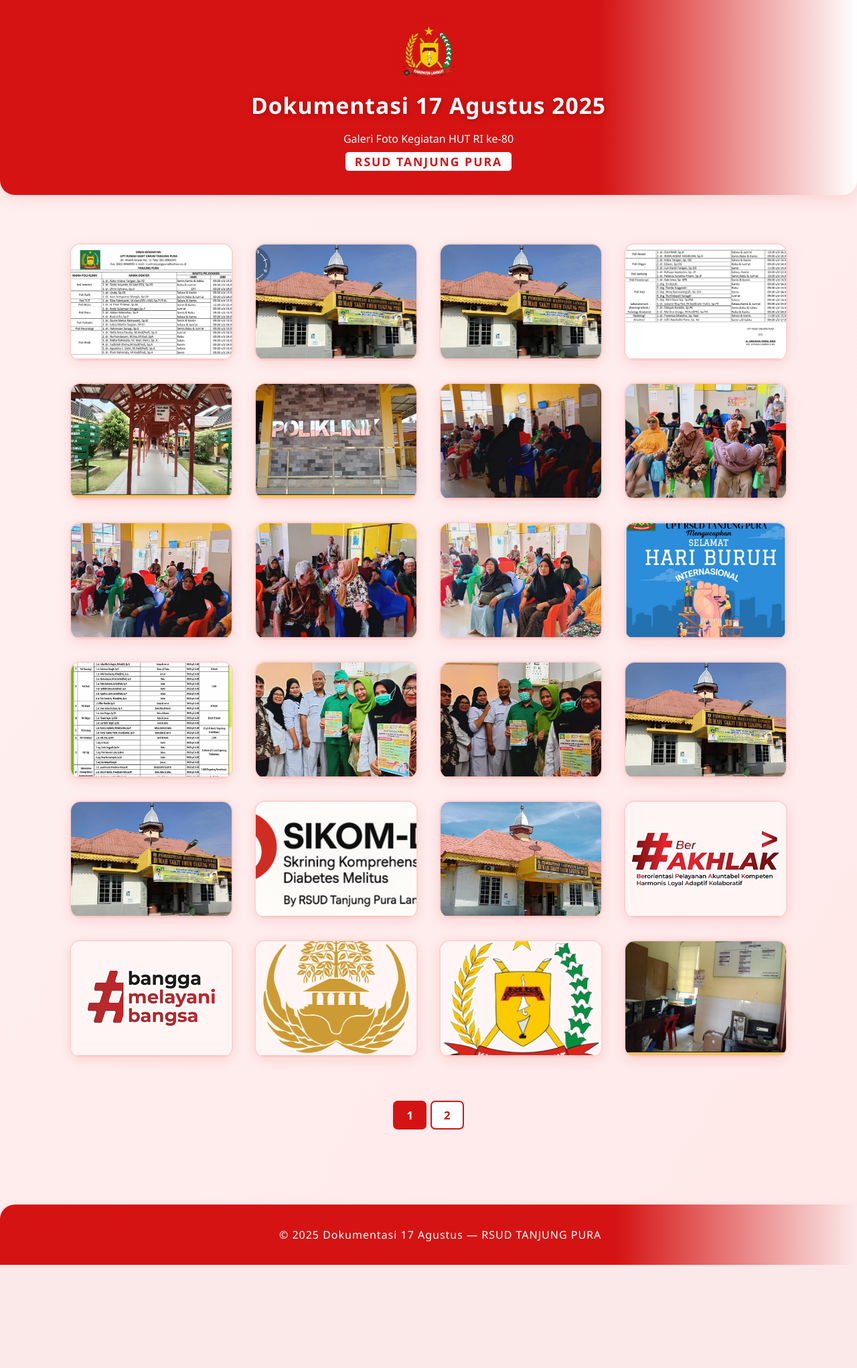
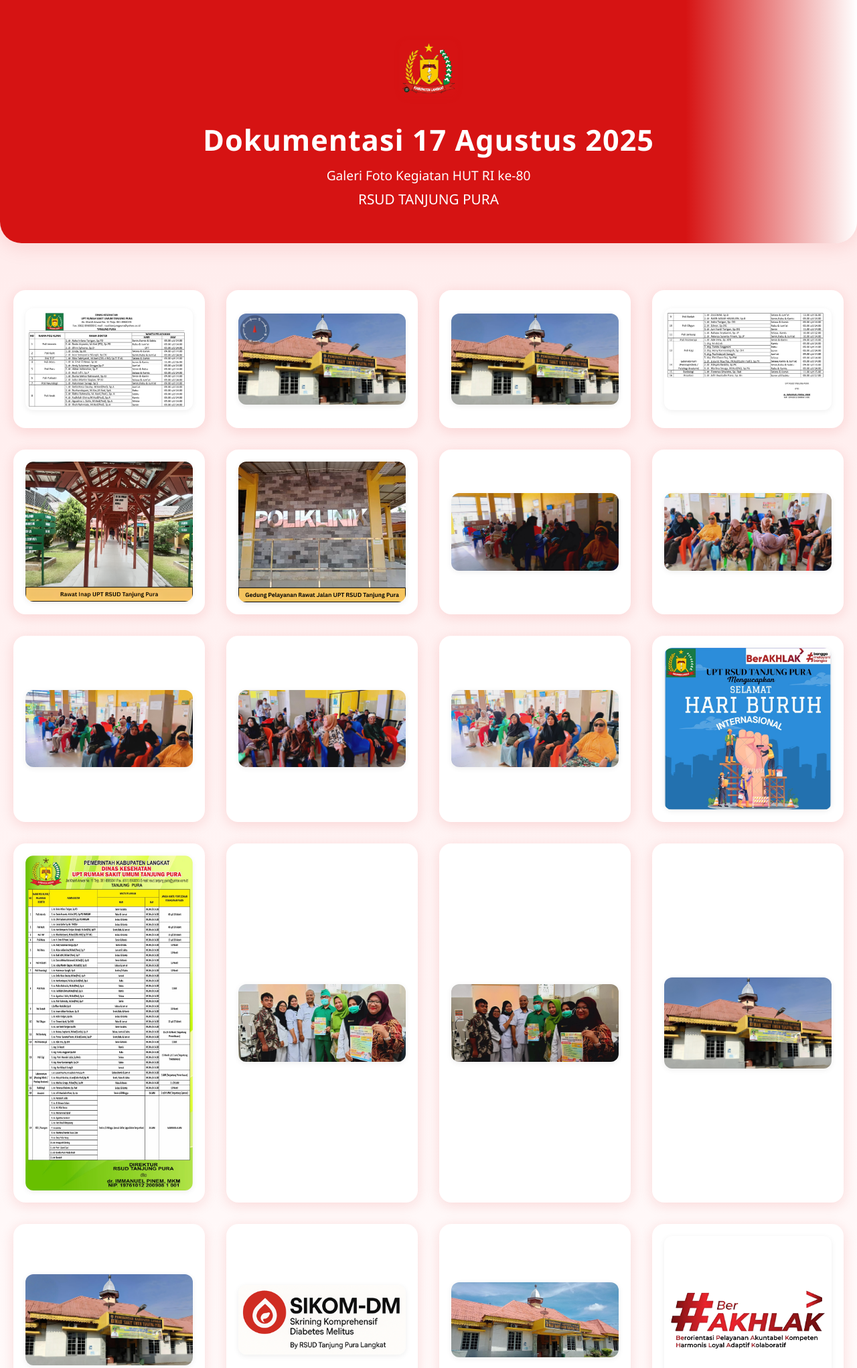
Before and after one commit to wakbayau00/Dokumentasi17Agustus2025, a PHP site: page / in a window 1280 px wide. Shown: the top 2042 px of the page at 67% size. Before the commit the page ends 1888 px from the top, so only its background shows below. Run offline with PHP 8.4, Linux system fonts and the light colour scheme.

Commit message:
Update styles.css

```diff
--- a/styles.css
+++ b/styles.css
@@ -1,106 +1,102 @@
 body {
+    background: linear-gradient(180deg, #ffeaea 0%, #fff 100%);
     font-family: 'Segoe UI', Arial, sans-serif;
     margin: 0;
-    background: linear-gradient(120deg,#fff0f0 0%,#ffe9e9 100%);
+    padding: 0;
     min-height: 100vh;
 }
-
-/* HEADER */
 header {
-    background: linear-gradient(90deg,#d61313 70%,#fff 100%);
+    background: linear-gradient(90deg, #d61313 80%, #fff 100%);
     color: #fff;
-    padding: 2.2rem 1rem 1.2rem 1rem;
+    border-bottom-left-radius: 32px;
+    border-bottom-right-radius: 32px;
+    padding: 60px 0 40px 0;
     text-align: center;
-    display: flex;
-    flex-direction: column;
-    align-items: center;
-    justify-content: flex-start;
-    box-shadow: 0 4px 24px #d6131320;
-    border-bottom-left-radius: 22px;
-    border-bottom-right-radius: 22px;
+    margin-bottom: 30px;
+    box-shadow: 0 4px 32px #d6131320;
     position: relative;
-    margin-bottom: 0.5rem;
 }
 .header-logo img {
-    /* Hilangkan background putih logo, transparan jika PNG */
-    background: transparent !important;
-    border-radius: 10px;
-    box-shadow: 0 2px 10px #d6131322;
-    width: 80px;
-    height: 80px;
+    background: transparent;
+    border-radius: 50%;
+    width: 90px;
+    height: 90px;
+    border: 4px solid #fff;
+    margin-bottom: 12px;
+    box-shadow: 0 4px 16px #d6131333;
     object-fit: contain;
-    margin-bottom: 10px;
-    border: 2px solid #d61313;
 }
 header h1 {
-    font-size: 2.1rem;
+    font-size: 2.7em;
     font-weight: 700;
-    margin: 0;
+    margin: 20px 0 10px 0;
     letter-spacing: 1px;
-    text-shadow: 1px 2px 8px #a40303b8;
+}
+header p {
+    font-size: 1.2em;
+    margin: 0 0 12px 0;
 }
 header .subtitle {
-    font-size: 1.1rem;
-    font-weight: 600;
+    display: block;
+    margin-top: 8px;
+    font-size: 1.08em;
+    font-weight: 500;
+}
+.header-btn {
+    margin-top: 20px;
+}
+.header-btn span {
+    display: inline-block;
+    background: #fff;
     color: #d61313;
-    background: #fff;
-    padding: 2px 14px;
-    border-radius: 6px;
+    border-radius: 8px;
+    padding: 10px 32px;
+    font-weight: bold;
+    font-size: 1.1em;
     letter-spacing: 2px;
-    display: inline-block;
-    margin-top: 8px;
-    box-shadow: 0 2px 6px #d6131308;
-    border: 1px solid #d61313;
+    box-shadow: 0 2px 8px #d6131333;
+    border: none;
+    cursor: pointer;
+    transition: background 0.2s, color 0.2s;
 }
-
-/* MAIN & GALLERY */
+.header-btn span:hover {
+    background: #ed3b3b;
+    color: #fff;
+}
 main {
-    padding: 2rem;
-    max-width: 1100px;
-    margin: auto;
-    margin-bottom: 3.5rem; /* beri ruang agar footer tidak menutupi konten */
+    max-width: 1300px;
+    margin: 0 auto;
+    padding: 0 20px 40px 20px;
 }
-
 .gallery {
-    display: flex;
-    flex-wrap: wrap;
-    gap: 2rem;
-    justify-content: center;
-    margin-top: 2rem;
+    display: grid;
+    grid-template-columns: repeat(auto-fit, minmax(270px, 1fr));
+    gap: 32px;
+    padding: 40px 0 20px 0;
 }
-
 .photo {
     background: #fff;
-    border-radius: 16px;
-    box-shadow: 0 4px 18px rgba(214,19,19,0.10);
+    border-radius: 18px;
+    box-shadow: 0 4px 20px #d6131322;
     overflow: hidden;
-    width: 240px;
-    text-align: center;
-    transition: transform 0.2s, box-shadow 0.2s;
-    position: relative;
-    border: 2px solid #ffd1d1;
+    padding: 18px;
+    display: flex;
+    align-items: center;
+    justify-content: center;
+    transition: transform 0.15s, box-shadow 0.15s;
+    min-height: 170px;
 }
 .photo img {
     width: 100%;
-    height: 170px;
+    border-radius: 12px;
     object-fit: cover;
-    display: block;
-    cursor: pointer;
-    transition: box-shadow 0.2s;
-    border-bottom: 2px solid #d6131333;
-    background: #fff5f5;
-}
-.photo img:hover {
-    box-shadow: 0 0 0 6px #d6131322;
-    filter: brightness(0.98) contrast(1.08);
+    background: #fff;
+    box-shadow: 0 2px 8px #0001;
 }
 .photo:hover {
-    transform: scale(1.04);
-    box-shadow: 0 8px 32px #d6131324;
-    border-color: #d61313;
+    transform: translateY(-4px) scale(1.04);
+    box-shadow: 0 8px 32px #d6131344;
 }
-
-/* PAGINATION */
 .pagination {
     margin: 2rem auto 1.5rem auto;
     text-align: center;
@@ -128,27 +124,15 @@ main {
     border: 2px solid #d61313;
     font-weight: bolder;
 }
-
-/* FOOTER: tidak menutupi tampilan */
 footer {
     text-align: center;
-    padding: 1.1rem;
-    background: linear-gradient(90deg,#d61313 70%,#fff 100%);
-    color: #fff;
-    width: 100%;
-    font-size: 1rem;
-    letter-spacing: 1px;
-    box-shadow: 0 -2px 12px #d6131308;
-    border-top-right-radius: 22px;
-    border-top-left-radius: 22px;
-    position: relative;   /* ubah dari fixed ke relative agar tidak menutupi konten */
-    bottom: 0;
-    margin-top: 2rem;
+    color: #d61313;
+    padding: 22px 0 18px 0;
+    font-size: 1.05em;
 }
-
-@media (max-width: 800px) {
-    main { padding: 1rem; margin-bottom: 4rem; }
-    header { padding: 1.2rem 0.7rem 1rem 0.7rem;}
-    .gallery { gap: 1.2rem; }
-    .photo { width: 94vw; max-width: 350px;}
+@media (max-width: 700px) {
+    header h1 {font-size: 1.5em;}
+    main {padding: 0 2vw;}
+    .gallery {gap: 18px;}
+    .photo {padding: 8px;}
 }
```
